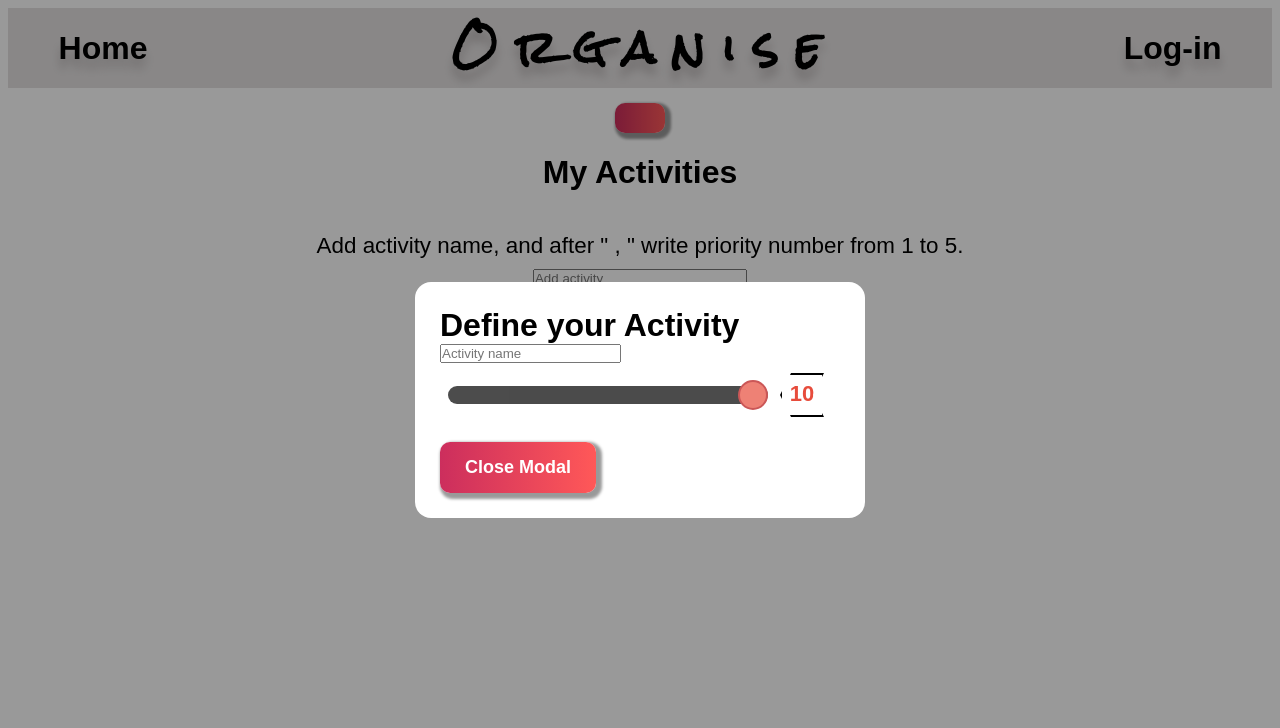
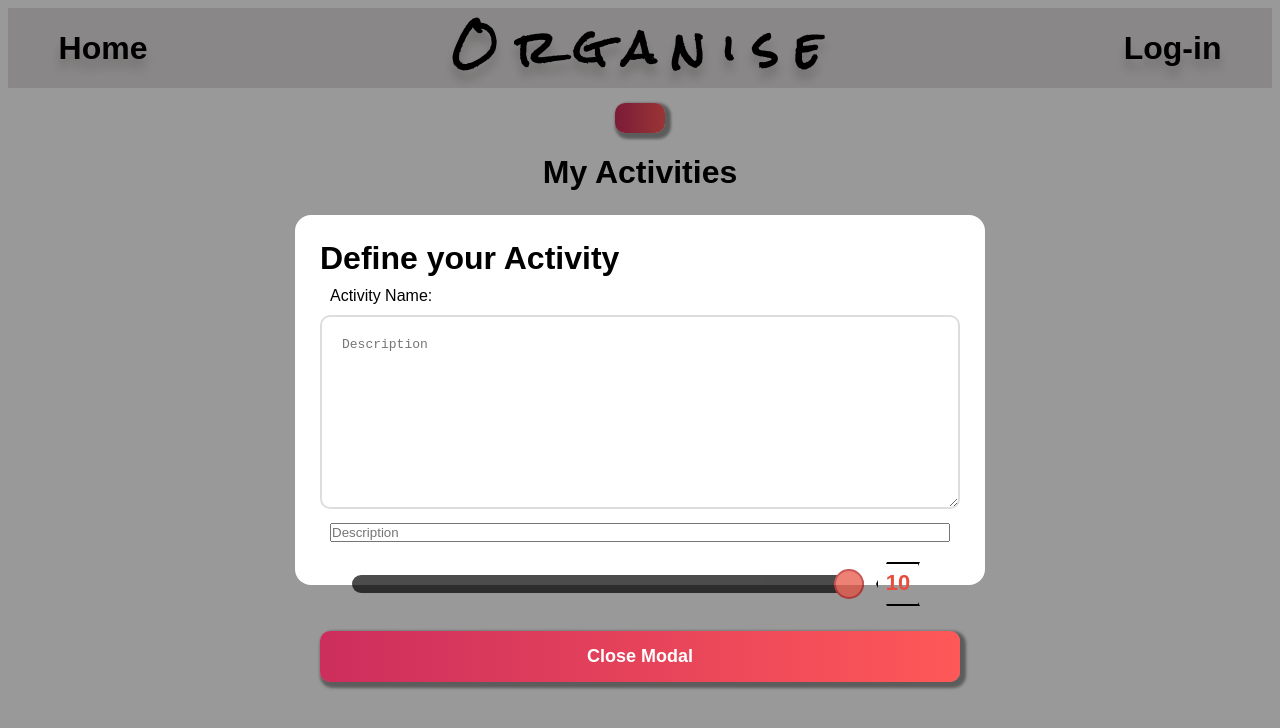
Before and after one commit to ArturFracek/organizer, a Vue app: page /Add-Activities in a window 1280 px wide. Both pictures are taken after a click on the button 640 px from the left and 118 px from the top of the page. Shown: the top 728 px of the page. Built offline with nearby package versions, Linux system fonts and the light colour scheme; a web font is replaced by a local one.

Commit message:
Added text area in modal

```diff
--- a/src/components/ActivityModal.vue
+++ b/src/components/ActivityModal.vue
@@ -1,13 +1,15 @@
 <template>
   <div class="modalWrapper">
-    <button class="modalButton" @click="showModal = true">{{ newActivity }}</button>
+    <button class="modalButton" @click="showModal = true">{{ activityObject.title }}</button>
     <transition name="fade" appear>
       <div class="modalOverlay" v-if="showModal" @click="showModal = false"></div>
     </transition>
     <transition name="slide" appear>
       <div class="modal" v-if="showModal">
         <h1>Define your Activity</h1>
-        <input type="text" placeholder="Activity name">
+        <span class="modalElement">Activity Name: {{ activityObject.title }}</span>
+        <textArea />
+        <input class="modalElement" type="text" placeholder="Description">
         <Slider></Slider>
         <button class="modalButton" @click="showModal = false">Close Modal</button>
       </div>
@@ -17,6 +19,7 @@
 
 <script>
 import Slider from "@/components/Slider.vue";
+import textArea from "@/components/textArea.vue";
 
 export default {
   name: "ActivityModal",
@@ -27,10 +30,14 @@ export default {
   },
   components: {
     Slider,
+    textArea,
   },
-  props: [
-    "newActivity",
-  ]
+  props: {
+    activityObject: {
+      type: String,
+      default: 'hggh',
+    },
+  }
 }
 </script>
 
@@ -90,6 +97,8 @@ export default {
 }
 
 .modal {
+  display: flex;
+  flex-flow: column;
   position: absolute;
   top: 50%;
   left: 50%;
@@ -97,7 +106,9 @@ export default {
   z-index: 99;
 
   width: 100%;
-  max-width: 400px;
+  max-width: 50%;
+  height: 100%;
+  max-height: 40%;
   background-color: #FFF;
   border-radius: 16px;
 
@@ -110,6 +121,10 @@ export default {
   font-size: 32px;
   font-weight: 900;
   margin-bottom: 15px;
+}
+
+.modalElement {
+  margin: 10px;
 }
 
 .p {
--- /dev/null
+++ b/src/components/textArea.vue
@@ -0,0 +1,38 @@
+<template>
+  <div class="textArea">
+    <textarea class="textarea"
+      cols="30"
+      rows="10"
+      @input="resize($event)"
+      placeholder="Description"
+    ></textarea>
+  </div>
+</template>
+
+<script>
+
+
+export default {
+  name: "textArea",
+  methods: {
+    resize(e) {
+      e.target.style.height = 'auto'
+      e.target.style.height = `${e.target.scroll.Height}px`
+    }
+  }
+}
+</script>
+
+<style scoped>
+
+.textarea {
+  width: 100%;
+  border: 2px solid #ddd;
+  border-radius: 10px;
+  font-size: inherit;
+  outline: none;
+  padding: 20px;
+  min-height: 80px;
+  box-sizing: border-box;
+}
+</style>
--- a/src/views/MyActivities.vue
+++ b/src/views/MyActivities.vue
@@ -4,12 +4,12 @@
   <h1 class="title">{{ title }}</h1>
   <div class="addActivities">
     <div class="instruction">Add activity name, and after " , " write priority number from 1 to 5.</div>
-    <input class="input" type="text" placeholder="Add activity" v-model="newActivity" @keyup.enter="addActivities">
+    <input class="input" type="text" placeholder="Add activity" v-model="activityObject" @keyup.enter="addActivities">
     <button class="button" @click="addActivities">Add</button>
   </div>
   <div class="activities">
     <div v-for="activity in activities" :key="activity.id" class="activityHolder">
-      <ActivityModal :newActivity="newActivity" />
+      <ActivityModal :activityObject="activity" />
     </div>
   </div>
 </div>
@@ -22,7 +22,7 @@ export default {
   data() {
     return {
       title: "My Activities",
-      newActivity: "",
+      activityObject: "",
       newPriority: "1",
       activities: [
         { title: "Bieganie", priority: 3/5, id: 1},
@@ -35,8 +35,8 @@ export default {
   },
   methods: {
     addActivities() {
-      this.activities.push({ title: this.newActivity, priority: this.newPriority, id: Math.random() })
-      this.newActivity=""
+      this.activities.push({ title: this.activityObject, priority: this.newPriority, id: Math.random() })
+      this.activityObject=""
     },
     activity() {
       return this.activities.find(
```
